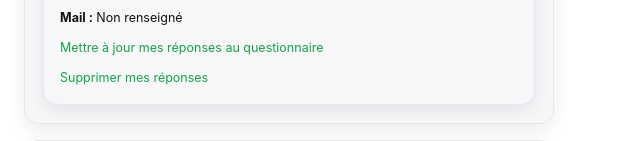
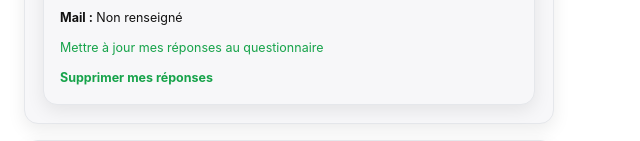
Before and after one commit to lebasquelyza/appli-files, a Next.js app in the folder apps/web/: page /dashboard/profile in a window 1280 px wide. Shown: the part 225-366 px from the top of the page, without its empty margins (0-640 px from the left). Built offline with nearby package versions, Linux system fonts and the light colour scheme; no server answers.

Commit message:
Update ProfileClient.tsx

```diff
--- a/apps/web/app/dashboard/profile/ProfileClient.tsx
+++ b/apps/web/app/dashboard/profile/ProfileClient.tsx
@@ -183,11 +183,6 @@ export default function ProfileClient(props: Props) {
     equipMode === "none" ? "&equip=none" : ""
   }${qsKeep ? `&${qsKeep}` : ""}`;
 
-  // ✅ NEW: lien pour "Supprimer mes réponses" (dans Mes infos)
-  const hrefDeleteAnswers = `/dashboard/profile?blank=1${
-    qsKeep ? `&${qsKeep}` : ""
-  }`;
-
   return (
     <div
       className="container"
@@ -320,19 +315,12 @@ export default function ProfileClient(props: Props) {
             {(goalLabel || showPlaceholders) && (
               <span>
                 <b>
-                  {tf(
-                    "settings.profile.info.goal.label",
-                    "Objectif actuel"
-                  )}{" "}
-                  :
+                  {tf("settings.profile.info.goal.label", "Objectif actuel")} :
                 </b>{" "}
                 {goalLabel ||
                   (showPlaceholders && (
                     <i className="text-gray-400">
-                      {tf(
-                        "settings.profile.info.goal.missing",
-                        "Non défini"
-                      )}
+                      {tf("settings.profile.info.goal.missing", "Non défini")}
                     </i>
                   ))}
               </span>
@@ -358,10 +346,7 @@ export default function ProfileClient(props: Props) {
               ) : (
                 showPlaceholders && (
                   <span className="text-gray-400">
-                    {tf(
-                      "settings.profile.info.mail.missing",
-                      "Non renseigné"
-                    )}
+                    {tf("settings.profile.info.mail.missing", "Non renseigné")}
                   </span>
                 )
               )}
@@ -377,17 +362,16 @@ export default function ProfileClient(props: Props) {
             </a>
           </div>
 
-          {/* ✅ NEW: bouton/lien "Supprimer mes réponses" */}
+          {/* ✅ AJOUT : bouton "Supprimer mes réponses" */}
           <div className="text-sm" style={{ marginTop: 10 }}>
             <a
-              href={hrefDeleteAnswers}
-              className="underline"
-              onClick={(e) => {
-                e.preventDefault();
-                router.push(hrefDeleteAnswers, { scroll: false });
-              }}
+              href="/dashboard/profile?blank=1"
+              className="inline-flex items-center rounded-md border border-red-300 bg-white px-4 py-2 text-sm font-semibold text-red-700"
             >
-              Supprimer mes réponses
+              {tf(
+                "settings.profile.info.questionnaire.deleteAnswers",
+                "Supprimer mes réponses"
+              )}
             </a>
           </div>
         </div>
```
